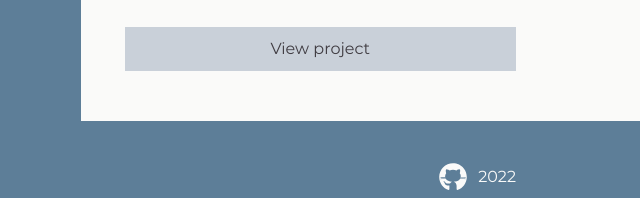
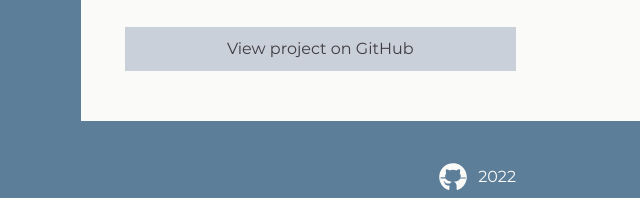
Before and after one commit to kuraini/rsschool-cv, a plain HTML site: page index.html in a window 1280 px wide. Shown: the part 1746-1944 px from the top of the page, 559-1199 px from the left. Drawn offline with Linux system fonts and the light colour scheme.

Commit message:
feat: add link to the project on GitHub

```diff
--- a/index.html
+++ b/index.html
@@ -132,7 +132,7 @@
                   <li class="technology-item">SCSS</li>
                   <li class="technology-item">Flexbox layout</li>
                 </ul>
-              <a class="projects-link" href="#">View project</a>
+              <a class="projects-link" href="https://github.com/kuraini/142107-sedona">View project on GitHub</a>
             </div>
           </li>
         </ul>
```
